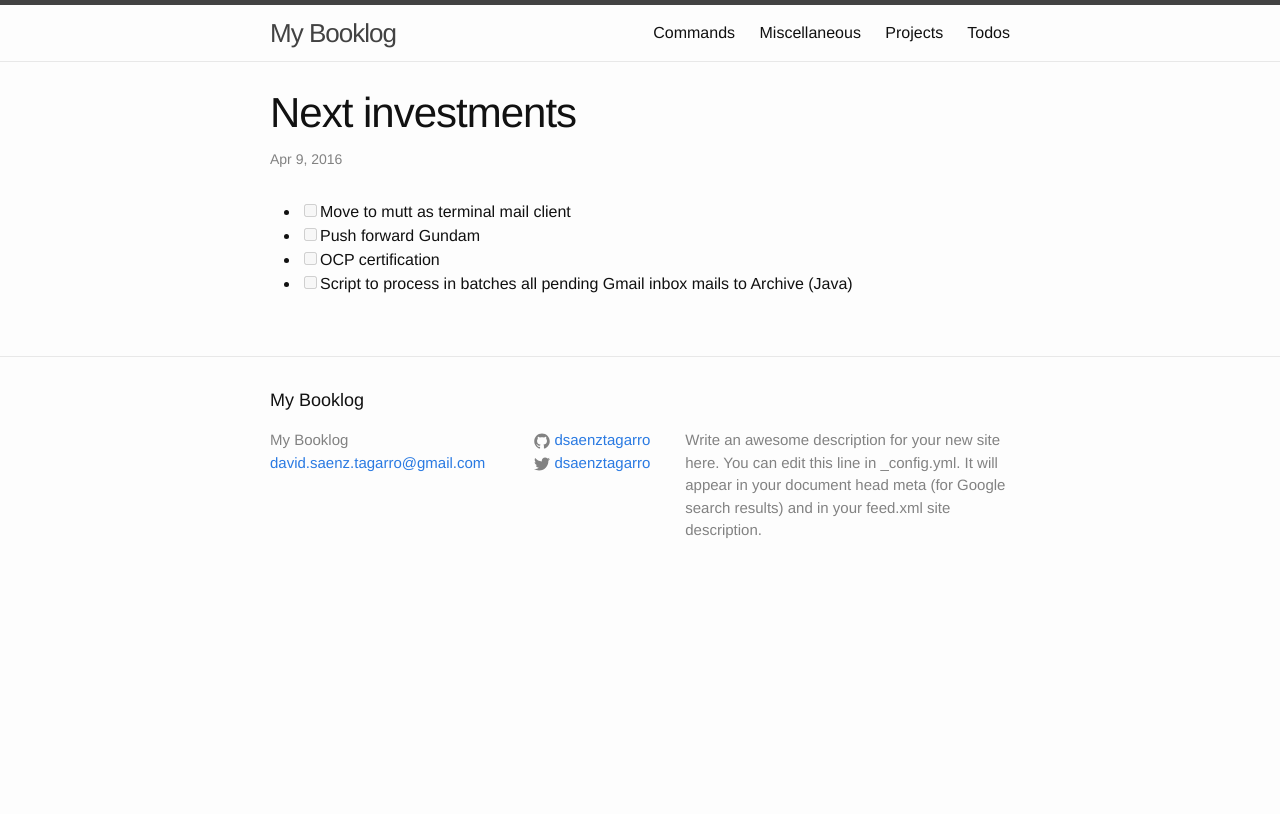
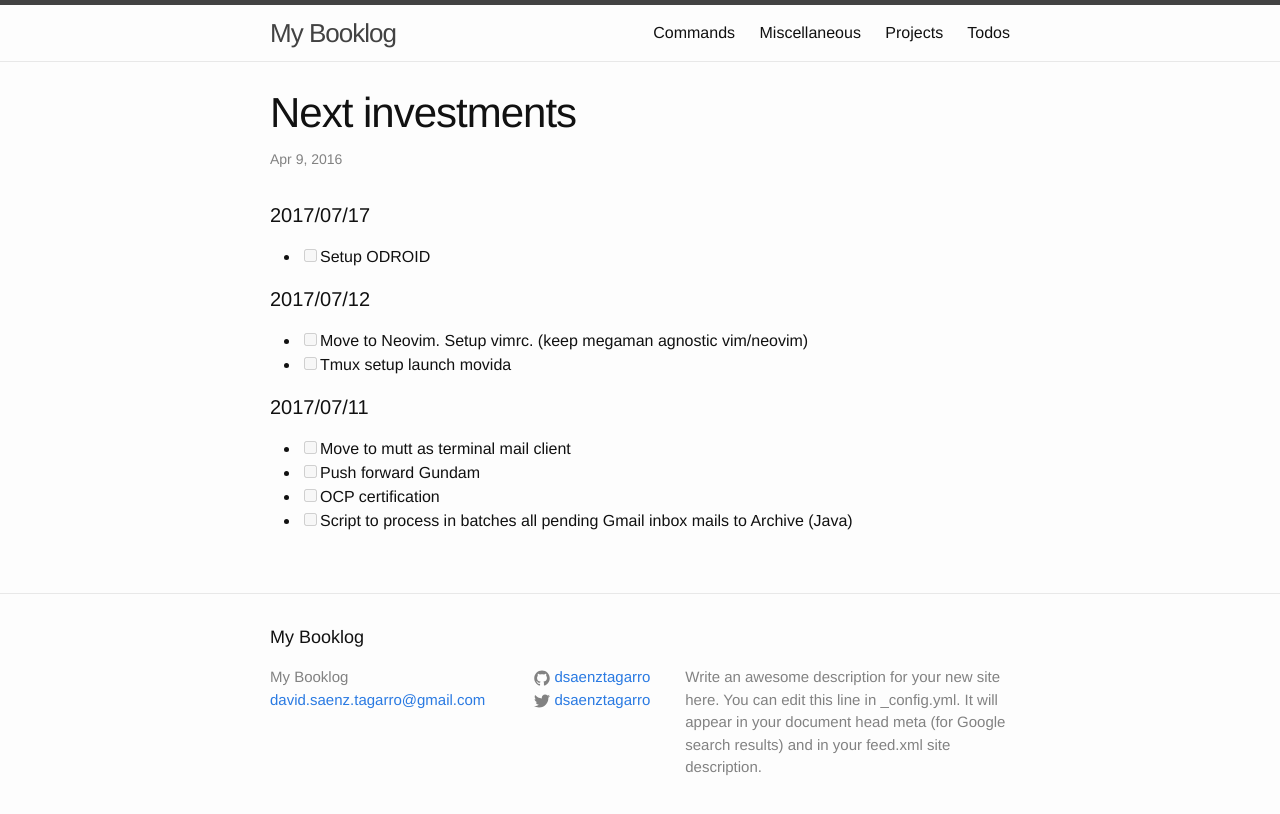
Before and after one commit to dsaenztagarro/booklog, a Jekyll site: the page built from _posts/2017-07-10-next-investments.md, in a window 1280 px wide. Shown: the top 814 px of the page. Built offline with Jekyll 4.4.1, drawn with Linux system fonts in a browser that asks for light colours.

Commit message:
Add next steps

```diff
--- a/_posts/2017-07-10-next-investments.md
+++ b/_posts/2017-07-10-next-investments.md
@@ -5,6 +5,14 @@ date:   2016-04-09 11:17:21 +0200
 categories: productivity
 ---
 
+#### 2017/07/17
+- [ ] Setup ODROID
+
+#### 2017/07/12
+- [ ] Move to Neovim. Setup vimrc. (keep megaman agnostic vim/neovim)
+- [ ] Tmux setup launch movida
+
+#### 2017/07/11
 - [ ] Move to mutt as terminal mail client
 - [ ] Push forward Gundam
 - [ ] OCP certification
```
